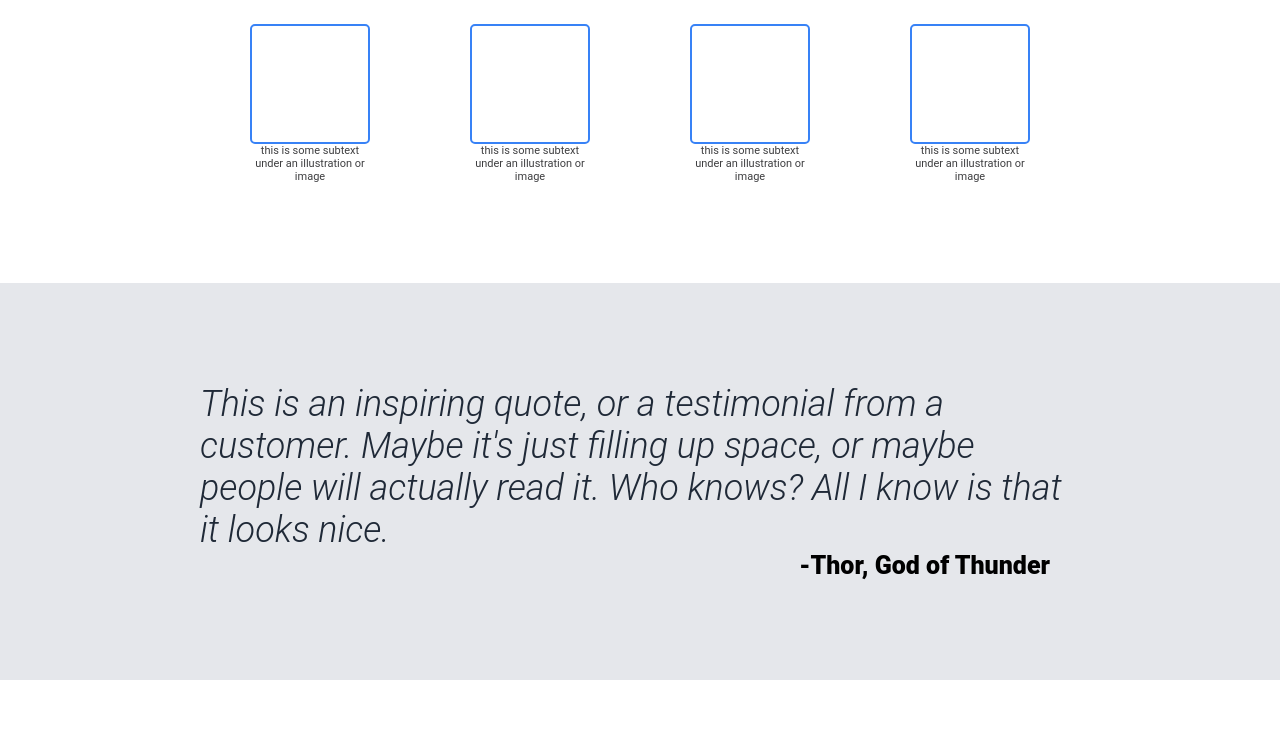
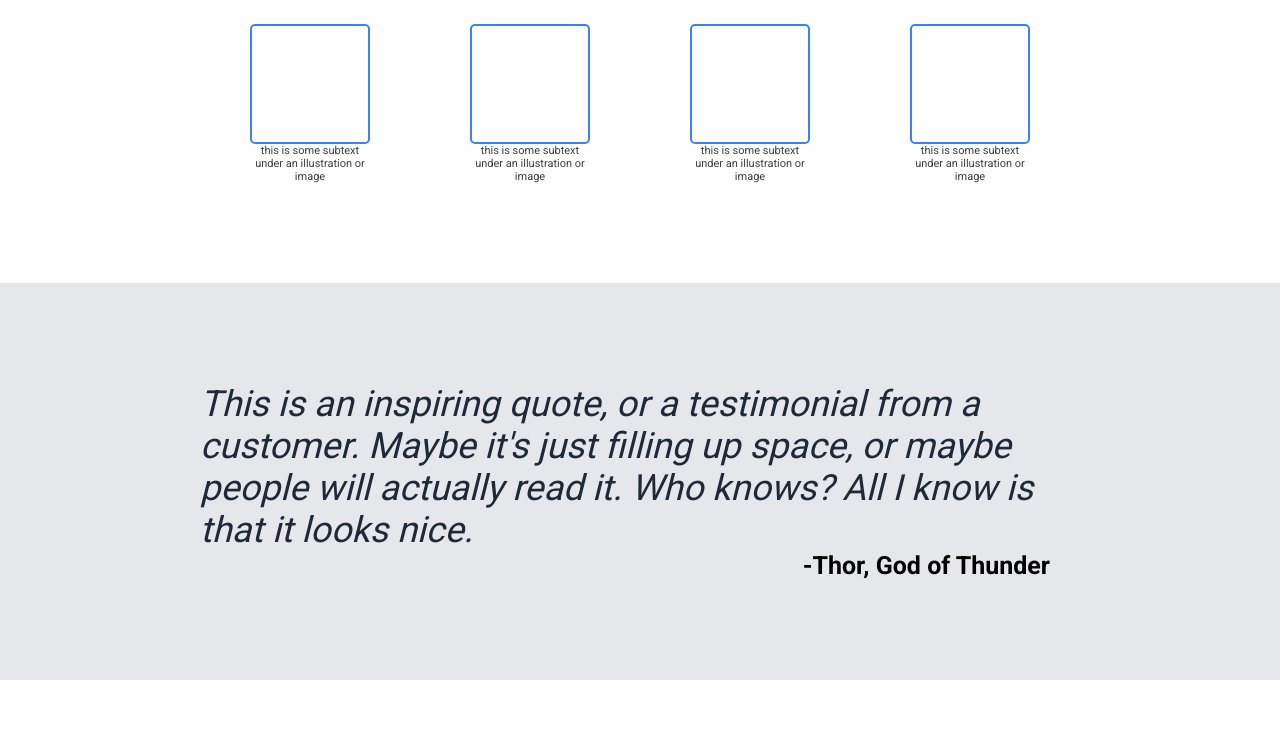
Before and after one commit to RQMiraz/Odin-Landing-Page, a plain HTML site: page index.html in a window 1280 px wide. Shown: the part 568-1315 px from the top of the page. Drawn offline with Linux system fonts and the light colour scheme.

Commit message:
add the Roboto font

```diff
--- a/css/style.css
+++ b/css/style.css
@@ -1,5 +1,8 @@
+@import url('https://fonts.googleapis.com/css2?family=Roboto:wght@400;700&display=swap');
+
+
 * {
-    font-family:  Roboto, Arial, Helvetica, sans-serif;
+    font-family:  'Roboto',sans-serif;
     padding: 0;
     margin: 0;
     box-sizing: border-box;
```
